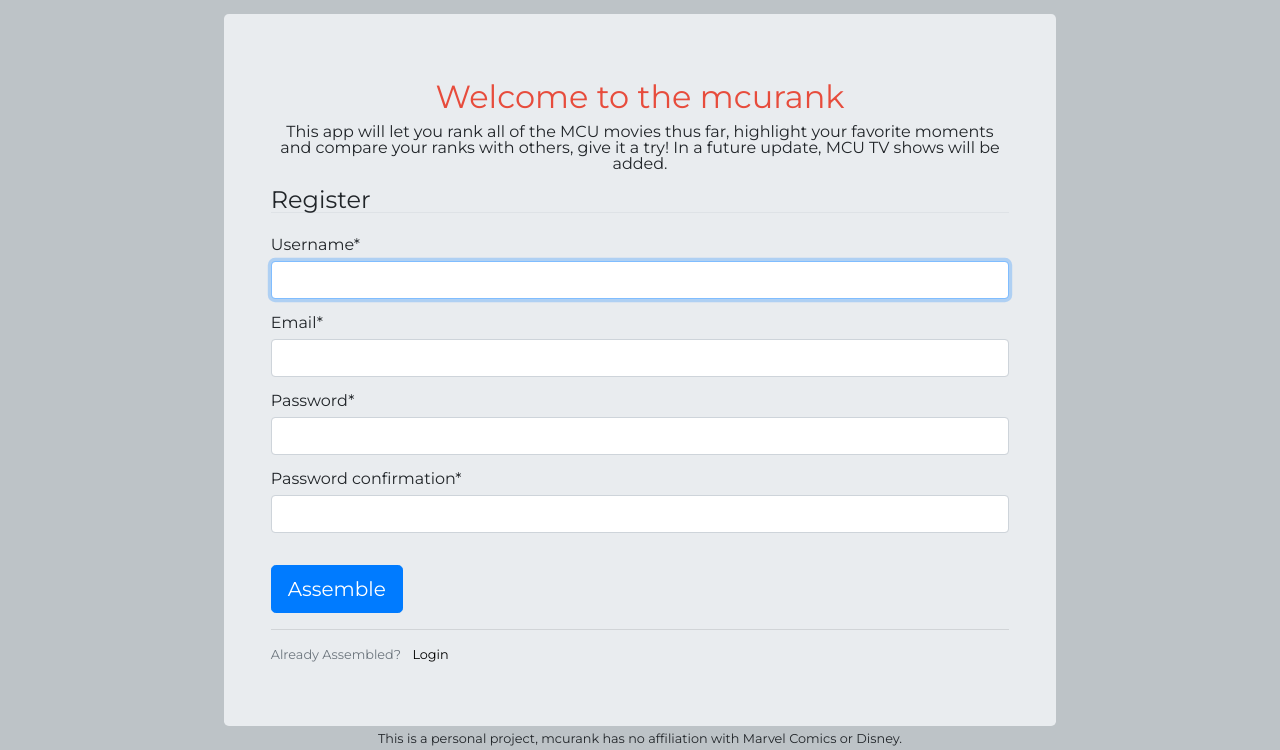
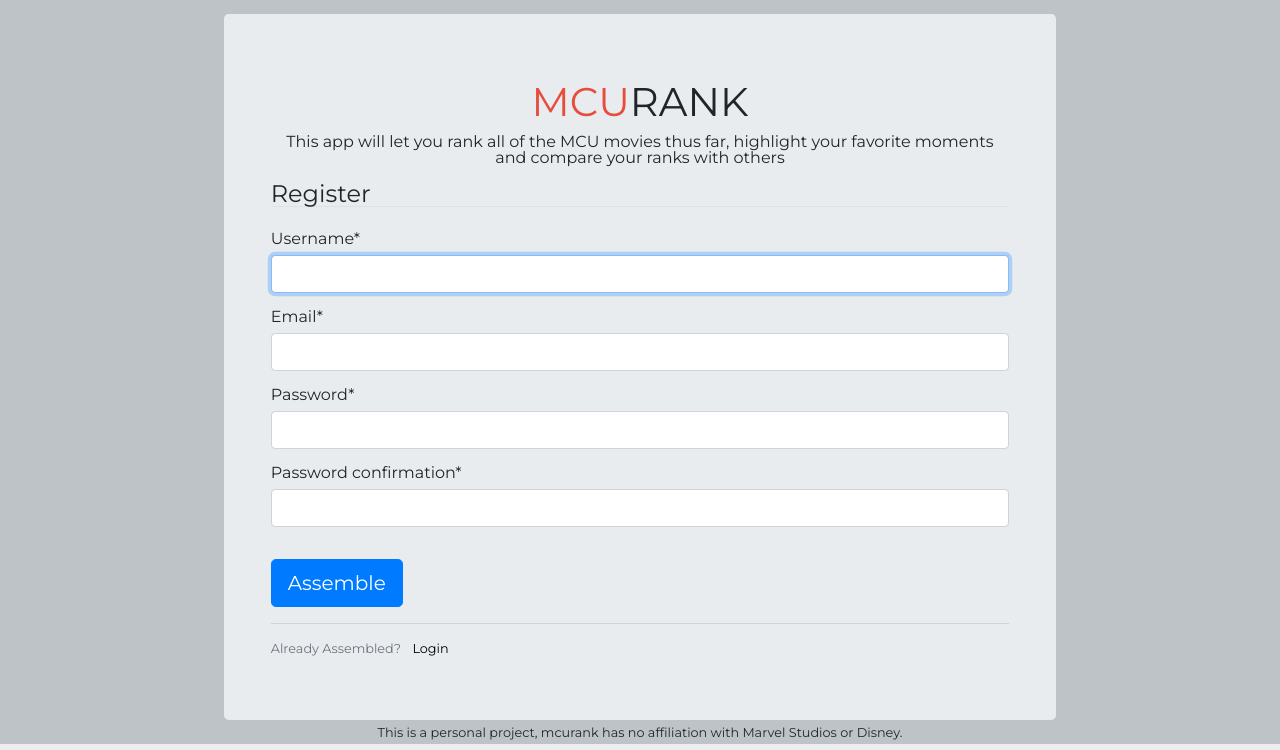
Before and after one commit to justnclrk/MCURanker, a Django app: page /register/ in a window 1280 px wide. Shown: the part 56-806 px from the top of the page. Run offline with Django 3.2, Linux system fonts and the light colour scheme; some libraries are stand-ins or nearby versions.

Commit message:
style changes

```diff
--- a/mcurank/templates/mcurank/base.html
+++ b/mcurank/templates/mcurank/base.html
@@ -16,7 +16,7 @@
     <header>
         <nav class="navbar navbar-expand-lg navbar-dark bg-dark fixed-top">
             <div class='container'>
-                <span class="navbar-brand"><span class="nav-brand">mcu</span>rank</span>
+                <span class="navbar-brand"><a style="text-decoration: none;" href="{% url 'movie-list'  %}"><span class="nav-brand">mcu</span><span style="color: white;">rank</span></a></span>
                 <button class="navbar-toggler" type="button" data-toggle="collapse" data-target="#navbarTogglerDemo02"
                     aria-controls="navbarTogglerDemo02" aria-expanded="false" aria-label="Toggle navigation">
                     <span class="navbar-toggler-icon"></span>
@@ -55,8 +55,7 @@
     </div>
     <footer>
         <div class="container">
-            <small>This is a personal project, mcurank has no affiliation with Marvel Comics or
-                Disney.</small>
+            <small>This is a personal project, mcurank has no affiliation with Marvel Studios or Disney.</small>
         </div>
     </footer>
     <script src="https://ajax.googleapis.com/ajax/libs/jquery/3.4.1/jquery.min.js"></script>
--- a/users/templates/users/login.html
+++ b/users/templates/users/login.html
@@ -4,6 +4,7 @@
 {% block content %}
 <div class="jumbotron register-login">
     <div class="container">
+        <h1 class="text-center"><span class="nav-brand">MCU</span>RANK</h1>
         <form method="POST">
             {% csrf_token %}
             <fieldset class="form-group">
--- a/users/templates/users/register.html
+++ b/users/templates/users/register.html
@@ -5,10 +5,8 @@
 <div class="jumbotron register-login">
     <div class="container">
         <div class="text-center">
-            <h2 class="rank">Welcome to the <span class="nav-brand">mcu</span>rank</h2>
-            <p>This app will let you rank all of the MCU movies thus far, highlight your favorite moments and
-                compare your ranks with others, give it a try! In a future update, MCU TV shows will be
-                added.</p>
+            <h1><span class="nav-brand">MCU</span>RANK</h1>
+            <p>This app will let you rank all of the MCU movies thus far, highlight your favorite moments and compare your ranks with others</p>
         </div>
         <form method="POST">
             {% csrf_token %}
```
Also changed, not shown: db.sqlite3.
